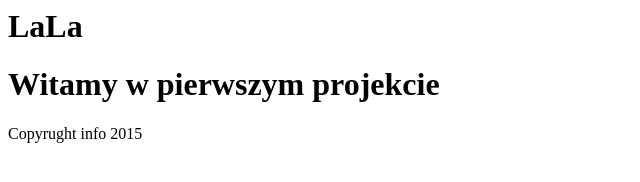
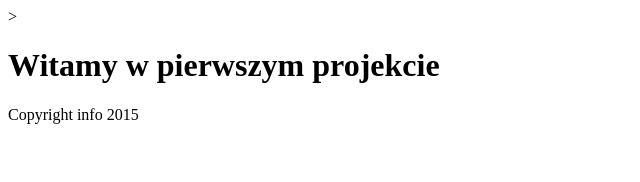
Before and after one commit to kinga1833/Ksiazka-adresowa, a plain HTML site: page index.html in a window 1280 px wide. Shown: the whole page, without its empty margins (0-640 px from the left). Drawn offline with Linux system fonts and the light colour scheme.

Commit message:
Dodanie zmian

```diff
--- a/index.html
+++ b/index.html
@@ -1,5 +1,14 @@
-<h1>LaLa</h1>
-<div>
-	<h1> Witamy w pierwszym projekcie </h1>
-</div>
-<div class="footer">Copyrught info 2015</div>
+<html>
+<head
+	<! -- @todododaj link do google fonts -->>
+</head>
+<body>
+	<div>
+		<h1> Witamy w pierwszym projekcie </h1>
+	</div>
+
+<div class="footer">Copyright info 2015</div>
+
+	<! -- @todo dodaj kodgoogle analytics -->
+</body>
+</html>
```
